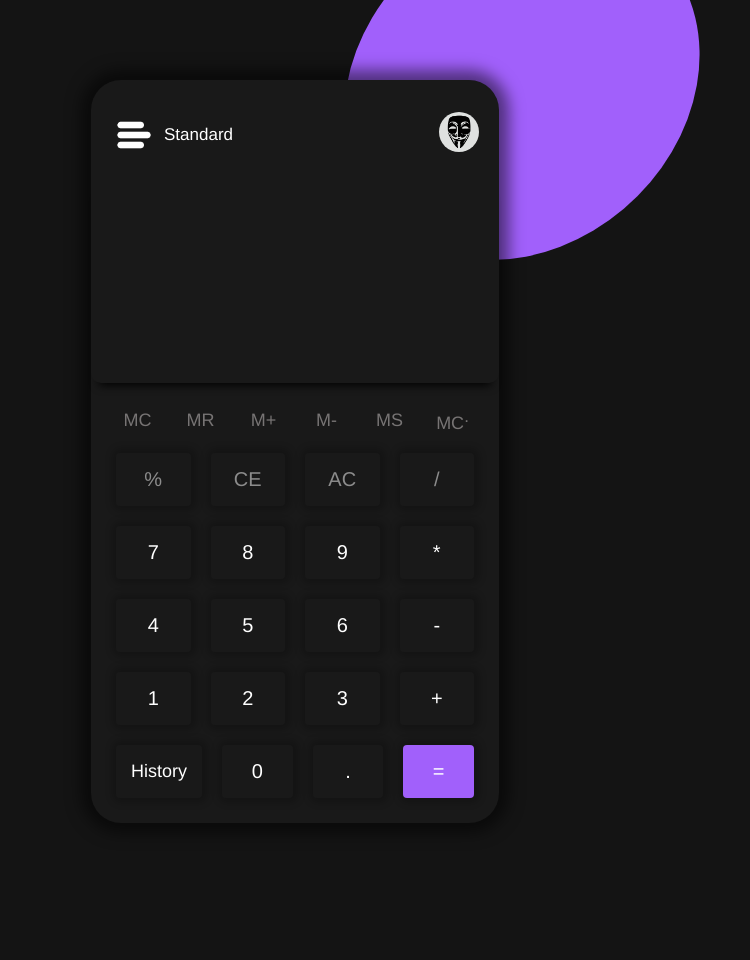
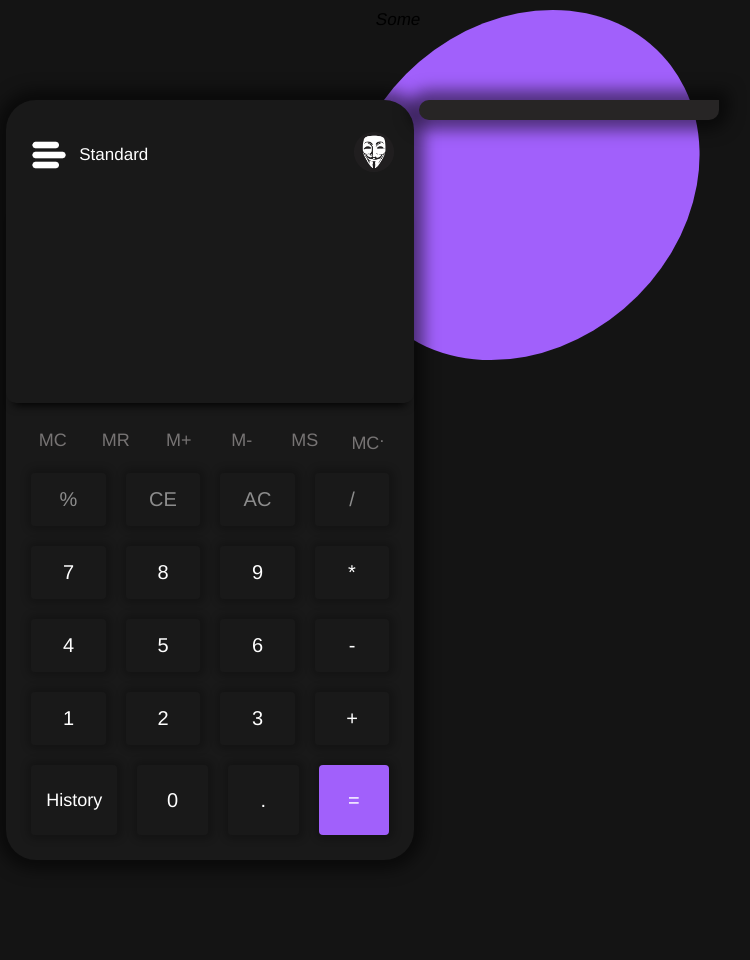
Before and after one commit to Melloss/Scientific-calculator, a PHP site: page /index.html in a window 1280 px wide. Shown: the whole page, without its empty margins (345-1095 px from the left). Before the commit the page ends 798 px from the top, so only its background shows below. Run offline with PHP 8.4, Linux system fonts and the light colour scheme.

Commit message:
i cant do the styling for the history if u can please...

```diff
--- a/index.html
+++ b/index.html
@@ -11,7 +11,9 @@
 </head>
 
 <body id="body">
-    <div class="menu" id="menu">
+    <div class="ellipse-bg">Some</div>
+    <div class="main">
+        <div class="menu hidden" id="menu">
             <ul>
                 <li><button><img src="image/15.png"> setting</button></li>
                 <li><button><img src="image/16.png"> report bug</button></li>
@@ -21,13 +23,12 @@
                 <li><button><img src="image/20.png"> date</button></li>
             </ul>
         </div>
-    <div class="ellipse-bg">Some</div>
         <div class="container" id="container">
 
             <div class="upper">
                 <div class="icon-bar">
                     <div class="icon">
-                    <button onclick="menu()"><img src="image/7.png" >
+                        <button onclick="menu()"><img src="image/7.png" id="menubtn" >
                             <span id="std">Standard</span></button>
                     </div>
                     <div class="logo">
@@ -76,7 +77,7 @@
                             <button name="number" class="large-button" onclick="append('+')">+</button>
                         </div>
                         <div class="row6">
-                        <button name="number" class="large-button histry" onclick="getHistory()">History</button>
+                            <button name="number" class="large-button histry" id="histry" onclick="getHistory()">History</button>
                             <button name="number" class="large-button" onclick="append(0)">0</button>
                             <button name="number" class="large-button" onclick="append('.')">.</button>
                             <button name="number" class="large-button" id="equal-sign" onclick="calculate()" onkeydown="calculate()">=</button>
@@ -85,9 +86,11 @@
                 </div>
             </div>
         </div>
-    <div id="history">
+        <div class="history hidden" id="history">
 
         </div>
+    </div>
+
     <!-- <button onclick="changeColor()">click to change color</button> -->
 </body>
 
--- a/stylesheet/scientificCalculator.css
+++ b/stylesheet/scientificCalculator.css
@@ -19,13 +19,21 @@ body {
     background-size: cover;
     background-position: center;
     background-attachment: fixed; */
+}
+
+.main {
+    width: fit-content;
+    height: auto;
+    margin: 100px auto;
     display: flex;
     flex-direction: row;
+    flex-wrap: wrap;
 }
 
 .container {
-    margin: 80px auto;
+    /*margin: 20px auto;*/
     width: 24rem;
+    margin-left: 0;
     height: auto;
     background-color: #191919;
     border-radius: 30px;
@@ -63,8 +71,10 @@ body {
     width: auto;
     border-radius: 20px 0 20px 0;
     filter: invert(100%);
+    transition-duration: 900ms;
 }
-.std{
+
+.std {
     font-size: 900px;
     font-family: tahoma;
 }
@@ -74,7 +84,13 @@ body {
     width: auto;
     border-radius: 50%;
     margin-top: 5px;
-    filter: invert(100%);
+    filter: invert(0%);
+    transition-duration: 2000ms;
+    transition-property: transform;
+}
+
+.logo img:hover {
+    transform: rotate(360deg);
 }
 
 .screen {
@@ -88,7 +104,6 @@ body {
     background-color: #191919;
     color: rgba(156, 87, 147, 0.9);
     border-width: 0px;
-
 }
 
 .buuton-filed {
@@ -98,9 +113,10 @@ body {
     padding: 15px;
 }
 
-.function-buttons{
+.function-buttons {
     padding: 7px 0;
 }
+
 .function-buttons .row1 {
     width: 100%;
     height: auto;
@@ -119,9 +135,8 @@ body {
     cursor: pointer;
     font-size: 18px;
 }
-#mc{
 
-}
+#mc {}
 
 .function-buttons .row1 button:hover {
     box-shadow: 0 0 5px 2px rgba(255, 255, 255, .3);
@@ -150,7 +165,7 @@ body {
     transition: 0.2s;
 }
 
-.button-area div div button:hover{
+.button-area div div button:hover {
     background-color: rgba(12, 12, 12, 0.7);
     box-shadow: 0 0 1px 1px rgba(0, 0, 0, 0.5);
 }
@@ -158,7 +173,6 @@ body {
 .button-area div div button:active {
     background-color: rgba(12, 12, 12, 0.7);
     box-shadow: 0 0 0px 0px rgba(0, 0, 0, 1);
-
 }
 
 .button-area .operator-button div button {
@@ -169,14 +183,21 @@ body {
 .button-area .number-button .row6 .histry {
     font-size: 18px;
 }
-#equal-sign{
+
+#equal-sign {
     background-color: #A160FB;
-
+    transition: all .5s;
+    height: 70px;
 }
 
+#equal-sign:hover {
+    background-color: #044e1d;
+    box-shadow: 0 0 0 0 #000;
+}
 
 .menu {
-    margin: 80px 0;
+    width: fit-content;
+    margin: 40px 0;
     margin-left: auto;
     margin-right: 5px;
     height: fit-content;
@@ -186,8 +207,8 @@ body {
     background-color: rgb(39, 37, 37);
     box-shadow: 0 0 15px 10px rgba(0, 0, 0, .5);
     border-radius: 30px 0 30px 30px;
-    transition: all 5s;
-    display: none;
+    margin: 40px 0;
+    transition: opacity 1000ms;
 }
 
 .menu button {
@@ -215,16 +236,36 @@ body {
     height: auto;
     filter: invert(100%);
 }
-#history{
+
+#history {
+    width: 300px;
+    height: fit-content;
+    position: relative;
+    right: 0;
+    margin: 0 auto;
+    margin-left: 5px;
+    bottom: 0;
     color: white;
+    transition: opacity 1000ms;
+    opacity: 100%;
+    background-attachment: fixed;
+    background-color: rgb(39, 37, 37);
+    box-shadow: 0 0 15px 10px rgba(0, 0, 0, .5);
+    border-radius: 30px 0 30px 30px;
+    padding: 10px;
 }
-.ellipse-bg{
+
+.ellipse-bg {
     background-color: #A160FB;
     width: 350px;
     height: 350px;
     left: 45%;
     position: absolute;
-    transform: skewX(-10deg) translate(100px,-90px);
+    transform: skewX(-10deg) translate(100px, -90px);
     z-index: -1;
     border-radius: 50%;
 }
+
+.hidden {
+    opacity: 0;
+}
```
Also changed, not shown: Scripts/calculator.js (+67 -58 lines). Lines whose indentation alone changed are shown as unchanged.
